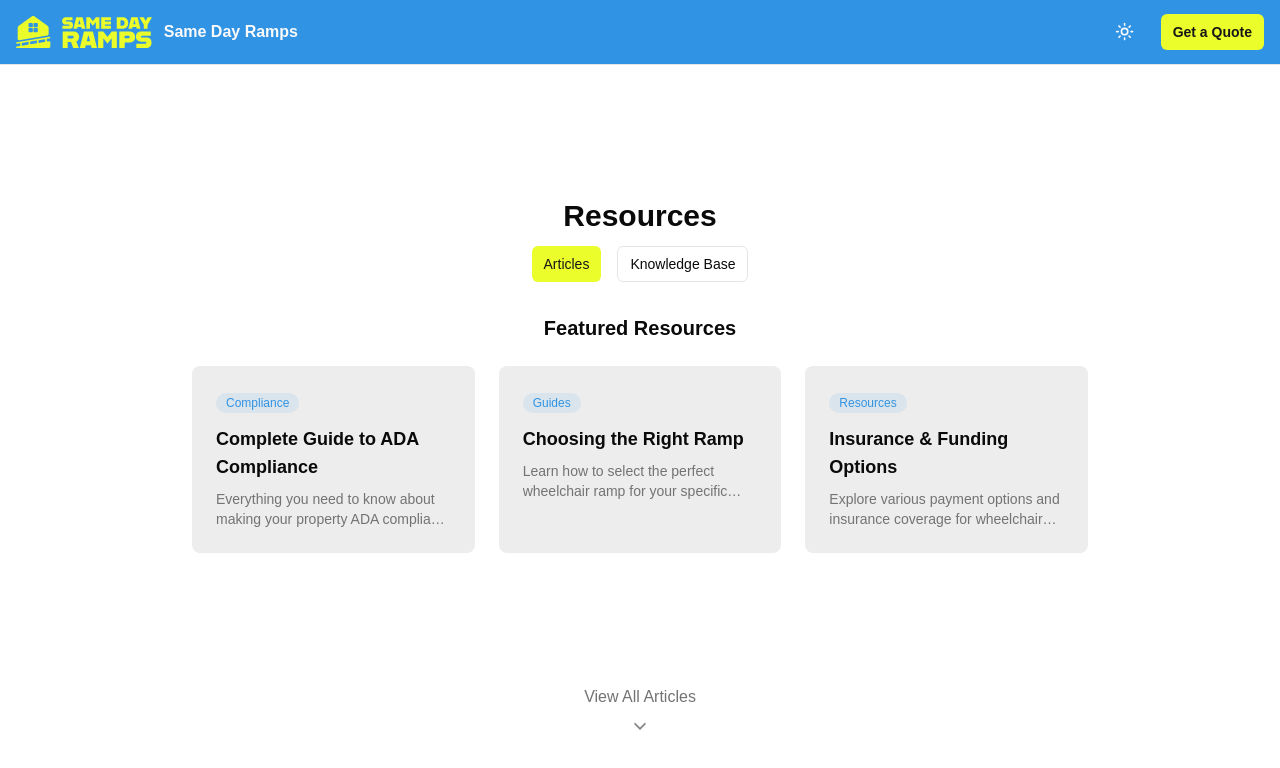
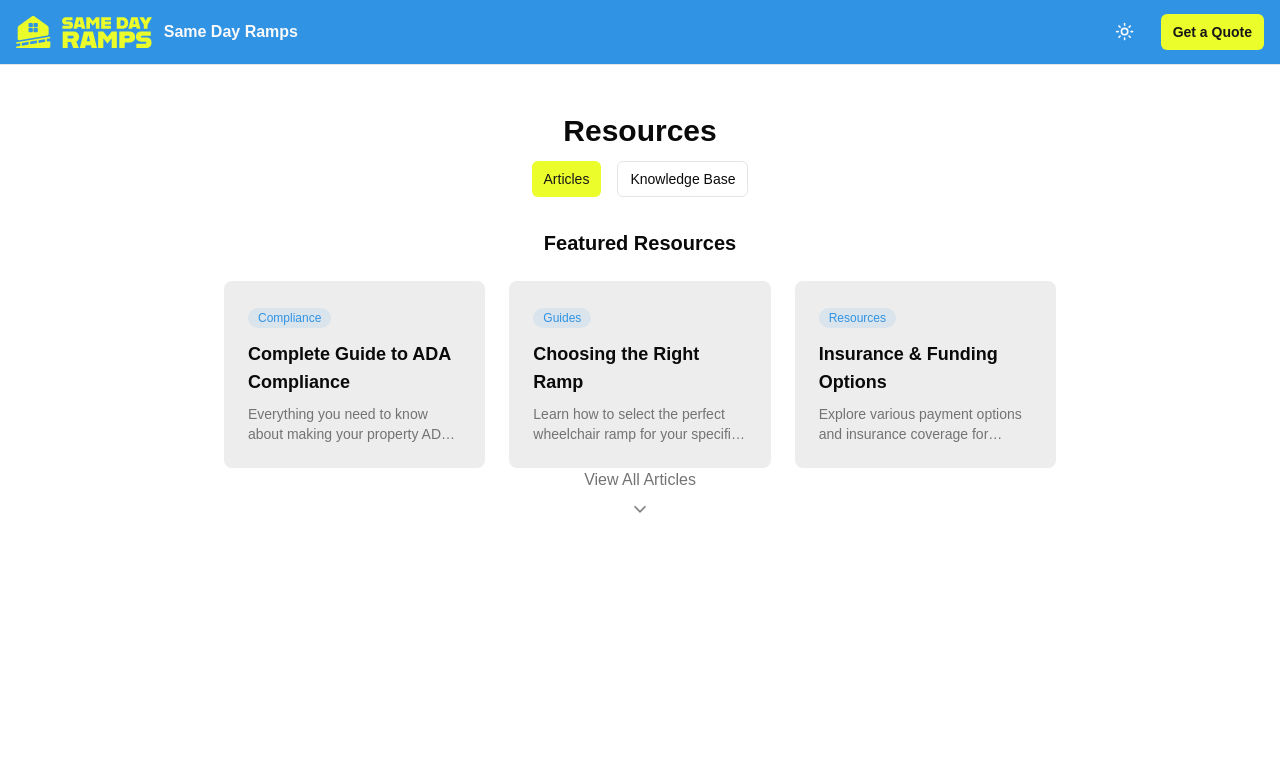
Before and after one commit to samedayramps/samedayramps-website-next, a Next.js app: page /resources in a window 1280 px wide. Shown: the top 768 px of the page. Built offline with nearby package versions, Linux system fonts and the light colour scheme.

Commit message:
feat: add Google Maps JS API loader

```diff
--- a/src/app/page.tsx
+++ b/src/app/page.tsx
@@ -13,20 +13,20 @@ export default function Home() {
     <>
       {/* Hero Section */}
       <Section>
-        <Container className="flex flex-col h-full">
-          <div className="flex-1 flex flex-col justify-start pt-8 md:justify-center space-y-6 md:space-y-12">
+        <Container size="small" className="flex flex-col h-full">
+          <div className="flex-1 flex flex-col items-center justify-center -mt-16">
             {/* Text Content */}
-            <div className="text-center">
-              <h1 className="text-3xl md:text-5xl font-bold">
+            <div className="text-center space-y-4 sm:space-y-6">
+              <h1 className="text-[min(8vw,3.5rem)] font-bold whitespace-nowrap tracking-tight">
                 {HOME_PAGE.hero.title}
               </h1>
-              <p className="text-base md:text-xl mt-4 md:mt-6 text-muted-foreground max-w-2xl mx-auto">
+              <p className="text-base sm:text-lg md:text-xl text-muted-foreground max-w-prose mx-auto">
                 {HOME_PAGE.hero.subtitle}
               </p>
             </div>
 
             {/* Video Player */}
-            <div className="w-full max-w-[85%] md:max-w-full mx-auto">
+            <div className="w-full mt-6 sm:mt-8 md:mt-12 max-w-[min(85%,500px)]">
               <VideoPlayer
                 src={HOME_PAGE.hero.videoUrl}
                 title={HOME_PAGE.hero.videoTitle}
@@ -35,20 +35,22 @@ export default function Home() {
           </div>
 
           {/* Scroll Down Indicator */}
-          <ScrollIndicator
-            text={HOME_PAGE.navigation.learnMore.text}
-            targetSectionIndex={HOME_PAGE.navigation.learnMore.targetSectionIndex}
-          />
+          <div className="mt-auto">
+            <ScrollIndicator
+              text={HOME_PAGE.navigation.learnMore.text}
+              targetSectionIndex={HOME_PAGE.navigation.learnMore.targetSectionIndex}
+            />
+          </div>
         </Container>
       </Section>
 
       {/* Features Section */}
       <Section>
-        <Container className="flex flex-col h-full max-w-3xl">
+        <Container size="small" className="flex flex-col h-full">
           <div className="flex-1 flex flex-col justify-center">
-            <div className="space-y-4 md:space-y-8">
+            <div className="space-y-8">
               <div>
-                <h2 className="text-2xl md:text-3xl font-bold mb-6 md:mb-8 text-center">
+                <h2 className="text-2xl md:text-3xl font-bold mb-8 text-center">
                   {HOME_PAGE.features.title}
                 </h2>
 
@@ -69,23 +71,17 @@ export default function Home() {
               </div>
             </div>
           </div>
-
-          {/* Next Section CTA */}
-          <ScrollIndicator
-            text={HOME_PAGE.navigation.commonQuestions.text}
-            targetSectionIndex={HOME_PAGE.navigation.commonQuestions.targetSectionIndex}
-          />
         </Container>
       </Section>
 
       {/* FAQ Section */}
       <Section>
-        <Container className="flex flex-col h-full max-w-3xl">
+        <Container size="small" className="flex flex-col h-full">
           <div className="flex-1 flex flex-col justify-center">
-            <div className="space-y-4 md:space-y-8">
+            <div className="space-y-8">
               <div>
                 <div className="text-center mb-8">
-                  <h2 className="text-2xl md:text-3xl font-bold mb-3 md:mb-4">
+                  <h2 className="text-2xl md:text-3xl font-bold">
                     {HOME_PAGE.faq.title}
                   </h2>
                 </div>
@@ -122,23 +118,17 @@ export default function Home() {
               </div>
             </div>
           </div>
-
-          {/* Next Section CTA */}
-          <ScrollIndicator
-            text={HOME_PAGE.navigation.getQuote.text}
-            targetSectionIndex={HOME_PAGE.navigation.getQuote.targetSectionIndex}
-          />
         </Container>
       </Section>
 
       {/* Contact Section */}
       <Section>
-        <Container className="flex flex-col h-full max-w-3xl">
+        <Container size="small" className="flex flex-col h-full">
           <div className="flex-1 flex flex-col justify-center">
-            <div className="space-y-4 md:space-y-8">
+            <div className="space-y-8">
               <div>
                 <div className="text-center mb-8">
-                  <h2 className="text-2xl md:text-3xl font-bold mb-3 md:mb-4">
+                  <h2 className="text-2xl md:text-3xl font-bold">
                     {HOME_PAGE.contact.title}
                   </h2>
                   <p className="text-lg text-muted-foreground">
--- a/src/components/ui/container.tsx
+++ b/src/components/ui/container.tsx
@@ -2,11 +2,30 @@ import { cn } from "@/lib/utils";
 
 interface ContainerProps extends React.HTMLAttributes<HTMLDivElement> {
   children: React.ReactNode;
+  size?: 'default' | 'small' | 'large';
 }
 
-export function Container({ children, className, ...props }: ContainerProps) {
+export function Container({
+  children,
+  className,
+  size = 'default',
+  ...props
+}: ContainerProps) {
   return (
-    <div className={cn("max-w-4xl mx-auto w-full", className)} {...props}>
+    <div
+      className={cn(
+        // Base styles
+        "w-full mx-auto px-4 sm:px-6 lg:px-8",
+        // Responsive max-widths
+        {
+          'max-w-7xl': size === 'large',
+          'max-w-4xl': size === 'default',
+          'max-w-2xl': size === 'small',
+        },
+        className
+      )}
+      {...props}
+    >
       {children}
     </div>
   );
--- a/src/components/ui/section.tsx
+++ b/src/components/ui/section.tsx
@@ -13,11 +13,11 @@ export function Section({ children, className, id }: SectionProps) {
       id={id}
       className={cn(
         "relative",
-        "h-[calc(100vh-64px)]",
+        "min-h-[calc(100dvh-64px)]",
         "w-full",
         "snap-start snap-always",
-        "flex flex-col items-center justify-center",
-        "px-4 sm:px-6",
+        "flex flex-col items-center",
+        "px-4 sm:px-6 py-8 sm:py-12",
         "transform-gpu",
         "will-change-transform",
         "overflow-hidden",
--- a/src/constants/content.tsx
+++ b/src/constants/content.tsx
@@ -2,7 +2,7 @@ import { Clock, CalendarRange, ShieldCheck } from "lucide-react";
 
 export const HOME_PAGE = {
   hero: {
-    title: "Quick and Easy Wheelchair Ramp Rentals",
+    title: "Wheelchair Ramp Rentals",
     subtitle: "Get a temporary wheelchair ramp installed at your home or business today",
     videoUrl: "https://www.youtube.com/embed/YOUR_VIDEO_ID?autoplay=0&controls=1&rel=0",
     videoTitle: "Same Day Ramps Installation Video",
```
